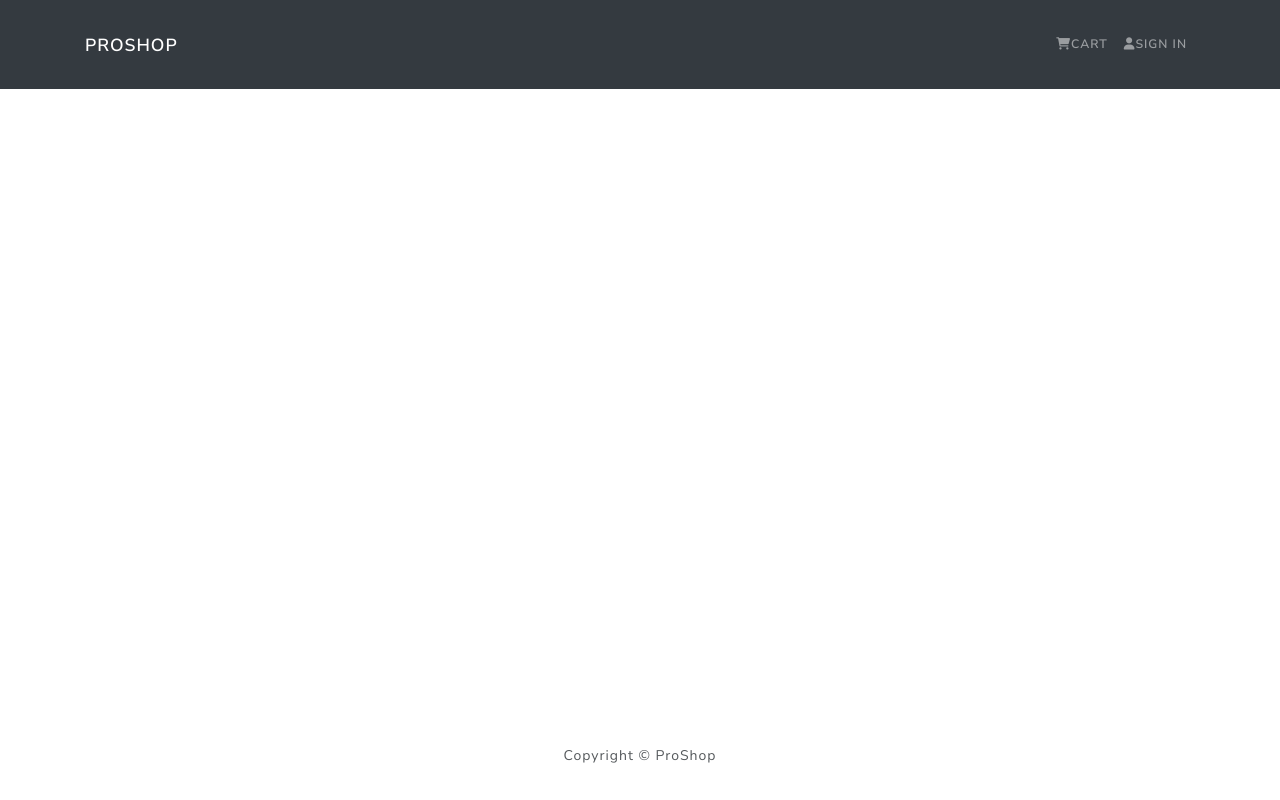
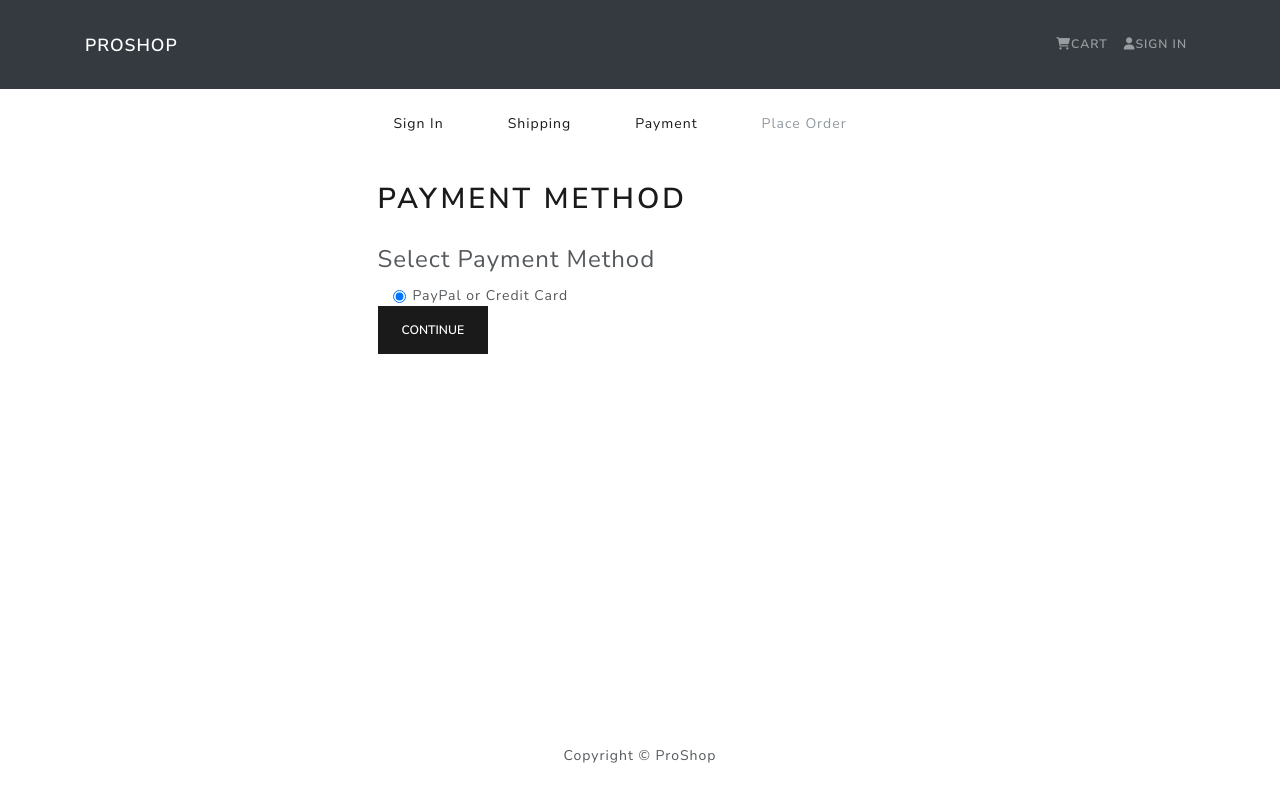
Before and after one commit to nitkkrjatin/ProShop, a React (Create React App) app in the folder frontend/: page /payment in a window 1280 px wide. Built offline with nearby package versions, Linux system fonts and the light colour scheme.

Commit message:
Added payment screen

```diff
--- a/frontend/src/App.js
+++ b/frontend/src/App.js
@@ -10,6 +10,7 @@
 import RegisterScreen from './screens/RegisterScreen'
 import ProfileScreen from './screens/ProfileScreen'
 import ShippingScreen from './screens/ShippingScreen'
+import PaymentScreen from './screens/PaymentScreen'
 
 const App = () => {
   return (
@@ -19,6 +20,7 @@
         <Container>
           <Routes>
             <Route path='/login' element={<LoginScreen />} exact />
+            <Route path='/payment' element={<PaymentScreen />} exact />
             <Route path='/shipping' element={<ShippingScreen />} exact />
             <Route path='/profile' element={<ProfileScreen />} exact />
             <Route path='/register' element={<RegisterScreen />} exact />
--- a/frontend/src/actions/cartActions.js
+++ b/frontend/src/actions/cartActions.js
@@ -2,6 +2,7 @@
 import {
   CART_ADD_ITEM,
   CART_REMOVE_ITEM,
+  CART_SAVE_PAYMENT_METHOD,
   CART_SAVE_SHIPPING_ADDRESS,
 } from '../constants/cartConstants'
 
@@ -40,3 +41,12 @@
 
   localStorage.setItem('shippingAddress', JSON.stringify(data))
 }
+
+export const savePaymentMethod = (data) => async (dispatch) => {
+  dispatch({
+    type: CART_SAVE_PAYMENT_METHOD,
+    payload: data,
+  })
+
+  localStorage.setItem('paymentMethod', JSON.stringify(data))
+}
--- /dev/null
+++ b/frontend/src/components/CheckoutStep.js
@@ -0,0 +1,48 @@
+import React from 'react'
+import { Nav } from 'react-bootstrap'
+import { LinkContainer } from 'react-router-bootstrap'
+
+const CheckoutStep = ({ step1, step2, step3, step4 }) => {
+  return (
+    <Nav className='justiy-content-center mb-4'>
+      <Nav.Item>
+        {step1 ? (
+          <LinkContainer to='/login'>
+            <Nav.Link>Sign In</Nav.Link>
+          </LinkContainer>
+        ) : (
+          <Nav.Link disabled>Sign In</Nav.Link>
+        )}
+      </Nav.Item>
+      <Nav.Item>
+        {step2 ? (
+          <LinkContainer to='/shipping'>
+            <Nav.Link>Shipping</Nav.Link>
+          </LinkContainer>
+        ) : (
+          <Nav.Link disabled>Shipping</Nav.Link>
+        )}
+      </Nav.Item>
+      <Nav.Item>
+        {step3 ? (
+          <LinkContainer to='/payment'>
+            <Nav.Link>Payment</Nav.Link>
+          </LinkContainer>
+        ) : (
+          <Nav.Link disabled>Payment</Nav.Link>
+        )}
+      </Nav.Item>
+      <Nav.Item>
+        {step4 ? (
+          <LinkContainer to='/placeorder'>
+            <Nav.Link>Place Order</Nav.Link>
+          </LinkContainer>
+        ) : (
+          <Nav.Link disabled>Place Order</Nav.Link>
+        )}
+      </Nav.Item>
+    </Nav>
+  )
+}
+
+export default CheckoutStep
--- a/frontend/src/constants/cartConstants.js
+++ b/frontend/src/constants/cartConstants.js
@@ -1,3 +1,4 @@
 export const CART_ADD_ITEM = 'CART_ADD_ITEM'
 export const CART_REMOVE_ITEM = 'CART_REMOVE_ITEM'
 export const CART_SAVE_SHIPPING_ADDRESS = 'CART_SAVE_SHIPPING_ADDRESS'
+export const CART_SAVE_PAYMENT_METHOD = 'CART_SAVE_PAYMENT_METHOD'
--- a/frontend/src/reducers/cartReducers.js
+++ b/frontend/src/reducers/cartReducers.js
@@ -1,6 +1,7 @@
 import {
   CART_ADD_ITEM,
   CART_REMOVE_ITEM,
+  CART_SAVE_PAYMENT_METHOD,
   CART_SAVE_SHIPPING_ADDRESS,
 } from '../constants/cartConstants'
 
@@ -38,6 +39,11 @@
         ...state,
         shippingAddress: action.payload,
       }
+    case CART_SAVE_PAYMENT_METHOD:
+      return {
+        ...state,
+        paymentMethod: action.payload,
+      }
     default:
       return state
   }
--- /dev/null
+++ b/frontend/src/screens/PaymentScreen.js
@@ -0,0 +1,69 @@
+import React, { useState, useEffect } from 'react'
+import { useNavigate } from 'react-router-dom'
+import { Form, Button, Col } from 'react-bootstrap'
+import { useDispatch, useSelector } from 'react-redux'
+import FormContainer from '../components/FormContainer'
+import CheckoutStep from '../components/CheckoutStep'
+import { savePaymentMethod } from '../actions/cartActions'
+
+const PaymentScreen = () => {
+  const cart = useSelector((state) => state.cart)
+  const { shippingAddress } = cart
+
+  //   const userLogin = useSelector((state) => state.userLogin)
+  //   const { userInfo } = userLogin
+
+  const [paymentMethod, setPaymentMethod] = useState('PayPal')
+
+  const dispatch = useDispatch()
+  const navigate = useNavigate()
+
+  useEffect(() => {
+    if (!shippingAddress) {
+      navigate('/shipping')
+    }
+  }, [navigate, shippingAddress])
+
+  const submitHandler = (e) => {
+    e.preventDefault()
+    dispatch(savePaymentMethod(paymentMethod))
+    navigate('/placeorder')
+  }
+
+  return (
+    <FormContainer>
+      <CheckoutStep step1 step2 step3 />
+      <h1>Payment Method</h1>
+      <Form onSubmit={submitHandler}>
+        <Form.Group>
+          <Form.Label as='legend'>Select Payment Method</Form.Label>
+          <Col>
+            <Form.Check
+              type='radio'
+              label='PayPal or Credit Card'
+              id='PayPal'
+              name='paymentMethod'
+              value='PayPal'
+              checked
+              onChange={(e) => setPaymentMethod(e.target.value)}
+            ></Form.Check>
+            {/* <Form.Check
+              type='radio'
+              label='Stripe'
+              id='Stripe'
+              name='paymentMethod'
+              value='Stripe'
+              onChange={(e) => setPaymentMethod(e.target.value)}
+            ></Form.Check> */}
+          </Col>
+        </Form.Group>
+
+        <Button type='submit' variant='primary'>
+          Continue
+        </Button>
+      </Form>
+    </FormContainer>
+  )
+}
+
+export default PaymentScreen
--- a/frontend/src/screens/ShippingScreen.js
+++ b/frontend/src/screens/ShippingScreen.js
@@ -1,13 +1,17 @@
-import React, { useState } from 'react'
+import React, { useState, useEffect } from 'react'
 import { useNavigate } from 'react-router-dom'
 import { Form, Button } from 'react-bootstrap'
 import { useDispatch, useSelector } from 'react-redux'
 import FormContainer from '../components/FormContainer'
+import CheckoutStep from '../components/CheckoutStep'
 import { saveShippingAddress } from '../actions/cartActions'
 
 const ShippingScreen = () => {
   const cart = useSelector((state) => state.cart)
   const { shippingAddress } = cart
+
+  const userLogin = useSelector((state) => state.userLogin)
+  const { userInfo } = userLogin
 
   const [address, setAddress] = useState(shippingAddress.address)
   const [city, setCity] = useState(shippingAddress.city)
@@ -17,6 +21,12 @@
   const dispatch = useDispatch()
   const navigate = useNavigate()
 
+  useEffect(() => {
+    if (!userInfo) {
+      navigate('/login')
+    }
+  }, [navigate, userInfo])
+
   const submitHandler = (e) => {
     e.preventDefault()
     dispatch(saveShippingAddress({ address, city, postalCode, country }))
@@ -25,6 +35,7 @@
 
   return (
     <FormContainer>
+      <CheckoutStep step1 step2 />
       <h1>Shipping</h1>
       <Form onSubmit={submitHandler}>
         <Form.Group controlId='address'>
```
